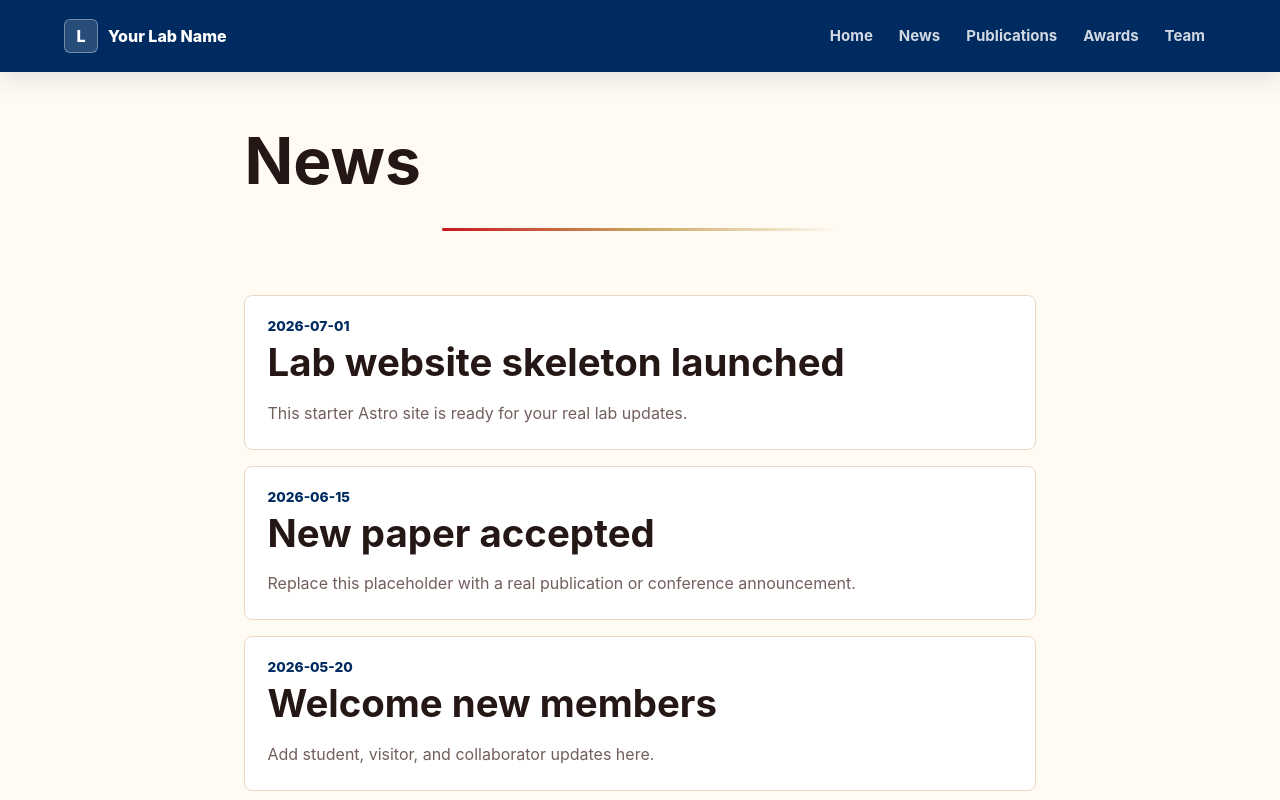
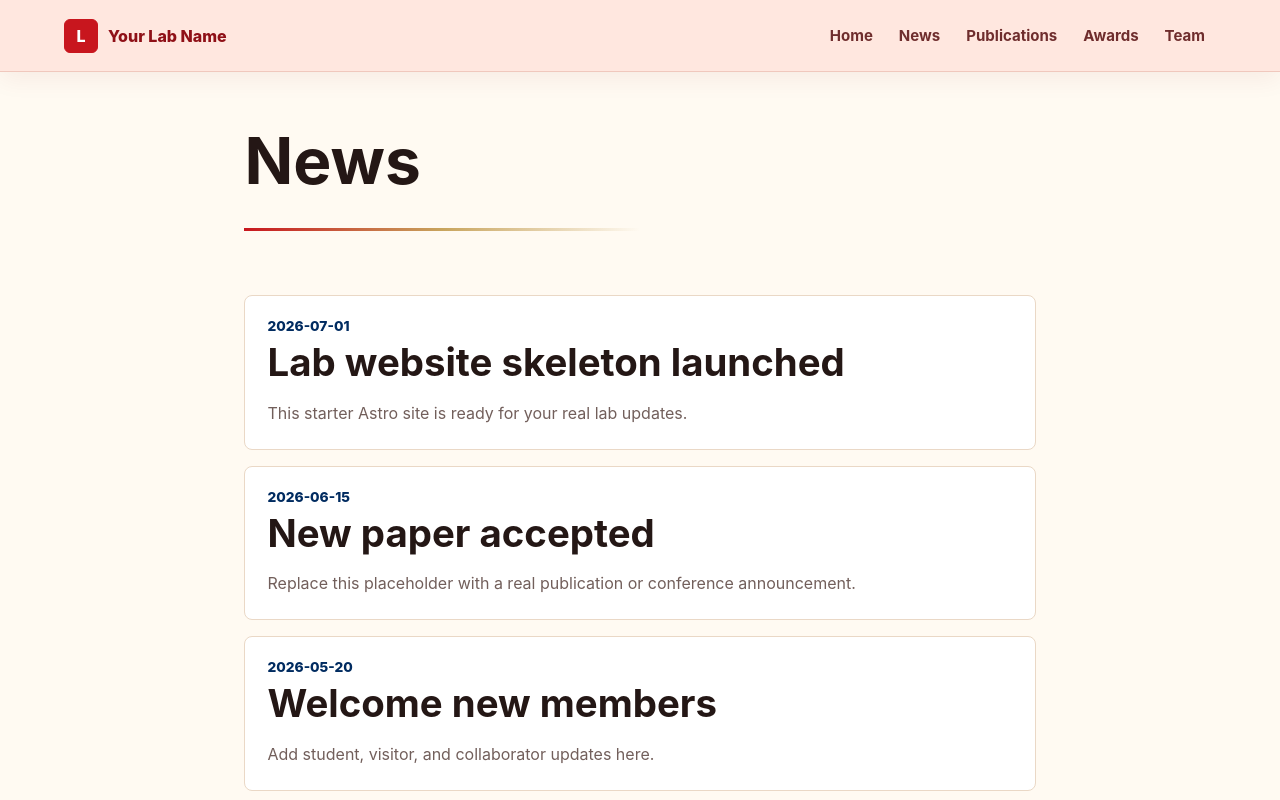
Before and after one commit to XiaoyeAsZ/homepage, an Astro site: page /news in a window 1280 px wide. Shown: the top 800 px of the page. Built offline with nearby package versions, Linux system fonts and the light colour scheme; Astro itself is replaced by a stand-in of ours.

Commit message:
update pages

```diff
--- a/src/styles/global.css
+++ b/src/styles/global.css
@@ -10,6 +10,7 @@
   --accent: #002b60;
   --gold: #c8a45d;
   --tint: #fff0e8;
+  --nav-tint: #ffe7df;
   --shadow: 0 18px 45px rgba(88, 18, 18, 0.13);
   --content-width: min(1120px, 61.8vw);
   font-family:
@@ -54,9 +55,9 @@ main {
 
 .site-header {
   align-items: center;
-  background: var(--accent);
-  border-bottom: 1px solid rgba(0, 0, 0, 0.08);
-  box-shadow: 0 8px 24px rgba(0, 43, 96, 0.1);
+  background: var(--nav-tint);
+  border-bottom: 1px solid #f0c8bd;
+  box-shadow: 0 8px 24px rgba(143, 16, 23, 0.06);
   display: flex;
   gap: 24px;
   justify-content: space-between;
@@ -71,7 +72,7 @@ main {
 
 .brand {
   align-items: center;
-  color: white;
+  color: var(--brand-strong);
   display: inline-flex;
   font-weight: 760;
   gap: 10px;
@@ -80,8 +81,8 @@ main {
 
 .brand-mark {
   align-items: center;
-  background: rgba(255, 255, 255, 0.16);
-  border: 1px solid rgba(255, 255, 255, 0.35);
+  background: var(--brand);
+  border: 1px solid var(--brand);
   border-radius: 6px;
   color: white;
   display: inline-flex;
@@ -99,7 +100,7 @@ nav {
 
 nav a {
   border-radius: 6px;
-  color: rgba(255, 255, 255, 0.82);
+  color: #6f2d2d;
   font-size: 0.94rem;
   font-weight: 650;
   padding: 9px 11px;
@@ -107,8 +108,8 @@ nav a {
 
 nav a:hover,
 nav a[aria-current="page"] {
-  background: rgba(255, 255, 255, 0.18);
-  color: white;
+  background: rgba(200, 22, 30, 0.11);
+  color: var(--brand-strong);
 }
 
 .site-footer {
@@ -358,10 +359,9 @@ p {
   bottom: 0;
   content: "";
   height: 3px;
-  left: 50%;
+  left: max(clamp(18px, 5vw, 64px), calc((100% - var(--content-width)) / 2));
   max-width: var(--content-width);
   position: absolute;
-  transform: translateX(-50%);
   width: min(50%, calc(var(--content-width) / 2));
 }
 
```
